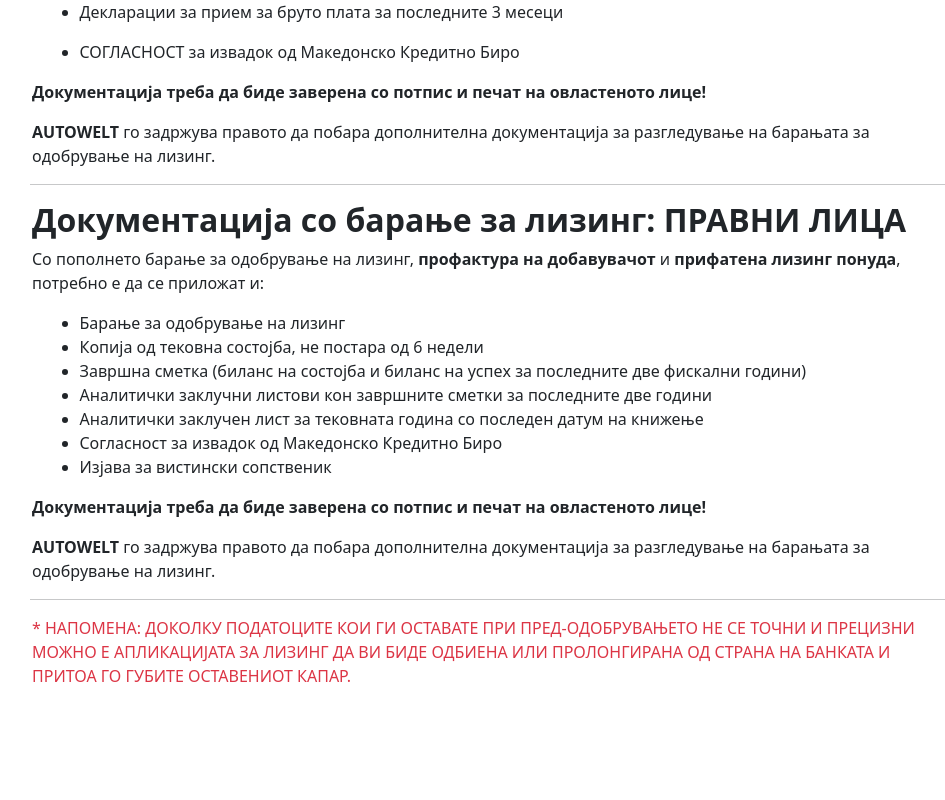
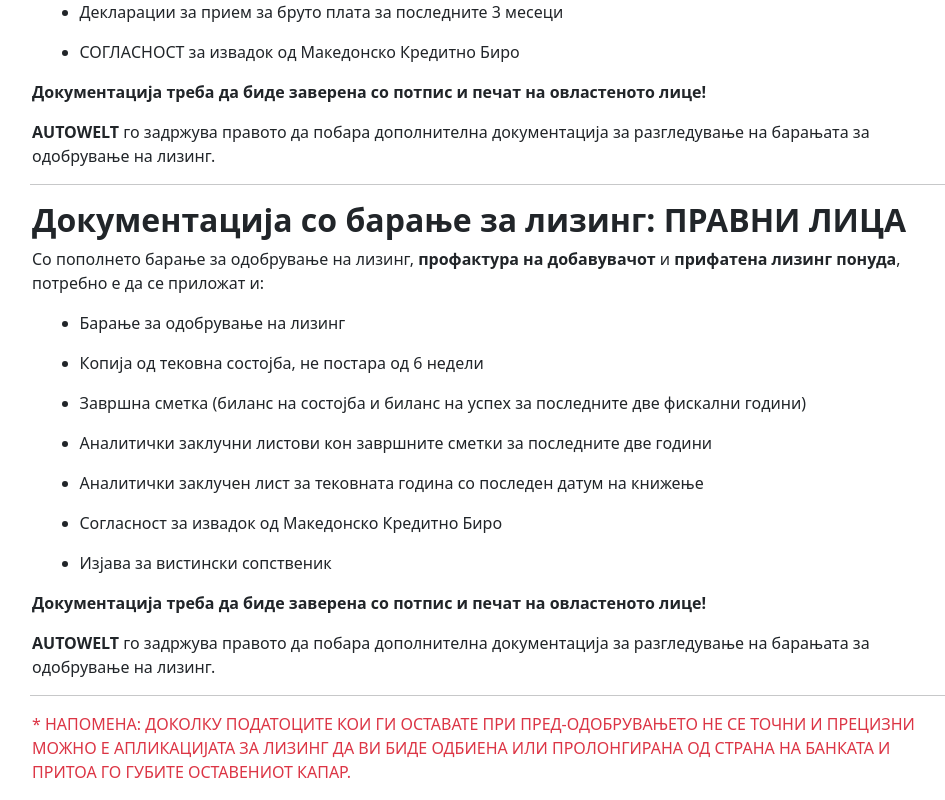
Before and after one commit to Jocka13/AutoWelt, a Vue app: page / in a window 1280 px wide. Shown: the part 1996-2796 px from the top of the page, without its empty margins (145-1090 px from the left). Before the commit the page ends 2700 px from the top, so only its background shows below. Built offline with nearby package versions, Linux system fonts and the light colour scheme.

Commit message:
95% finished

```diff
--- a/src/components/AutoWeltBody.vue
+++ b/src/components/AutoWeltBody.vue
@@ -21,27 +21,11 @@
     </div>
     <!-- Fixed Lizing List-->
     <LizingList/>
-    <!--Add FizickiLica List-->
+    <!--Fixed FizickiLica List-->
     <FizickiLicaList/>
+    <!--FixedPravniLica List-->
     <hr class="col-10 mx-auto">
-     <div class="row">
-       <div class="col-10 mx-auto">
-         <h2 class="fw-bold">Документација со барање за лизинг: ПРАВНИ ЛИЦА</h2>
-          <p>Со пополнето барање за одобрување на лизинг, <strong>профактура на добавувачот</strong> и <strong>прифатена лизинг понуда</strong>, потребно е да се приложат и:</p>
-       </div>
-        <ul class="col-9 mx-auto">
-          <li>Барање за одобрување на лизинг</li>
-          <li>Копија од тековна состојба, не постара од 6 недели</li>
-          <li>Завршна сметка (биланс на состојба и биланс на успех за последните две фискални години)</li>
-          <li>Аналитички заклучни листови кон завршните сметки за последните две години</li>
-          <li>Аналитички заклучен лист за тековната година со последен датум на книжење</li>
-          <li>Согласност за извадок од Македонско Кредитно Биро</li>
-          <li>Изјава за вистински сопственик </li>
-        </ul>
-        <p class="col-10 mx-auto"><strong>Документација треба да биде заверена со потпис и печат на овластеното лице!</strong></p>
-        <p class="col-10 mx-auto mb-0"><strong>AUTOWELT</strong> го задржува правото да побара дополнителна документација за разгледување на барањата за одобрување на лизинг.
-        </p>
-     </div>
+    <PravniLicaList/>
     <hr class="col-10 mx-auto">
     <div class="row">
       <p class="text-danger col-10 mx-auto">* НАПОМЕНА: ДОКОЛКУ ПОДАТОЦИТЕ КОИ ГИ ОСТАВАТЕ ПРИ ПРЕД-ОДОБРУВАЊЕТО
@@ -57,9 +41,10 @@
 <script>
 import LizingList from "@/components/LizingList";
 import FizickiLicaList from "@/components/FizickiLicaList";
+import PravniLicaList from "@/components/PravniLicaList";
 export default {
 name: "AutoWeltBody",
-  components: {FizickiLicaList, LizingList},
+  components: {PravniLicaList, FizickiLicaList, LizingList},
 }
 </script>
 
--- /dev/null
+++ b/src/components/PravniLicaList.vue
@@ -0,0 +1,51 @@
+<template>
+  <div class="row">
+    <div class="col-10 mx-auto">
+      <h2 class="fw-bold">Документација со барање за лизинг: ПРАВНИ ЛИЦА</h2>
+      <p>Со пополнето барање за одобрување на лизинг, <strong>профактура на добавувачот</strong> и <strong>прифатена лизинг понуда</strong>, потребно е да се приложат и:</p>
+    </div>
+    <ul class="col-9 mx-auto" v-for="item in objectList">
+      <li>{{item.text}}</li>
+    </ul>
+    <p class="col-10 mx-auto"><strong>Документација треба да биде заверена со потпис и печат на овластеното лице!</strong></p>
+    <p class="col-10 mx-auto mb-0"><strong>AUTOWELT</strong> го задржува правото да побара дополнителна документација за разгледување на барањата за одобрување на лизинг.
+    </p>
+  </div>
+</template>
+
+<script>
+export default {
+name: "PravniLicaList",
+data(){
+  return {
+      objectList : [
+        {
+          text: 'Барање за одобрување на лизинг'
+        },
+        {
+          text: 'Копија од тековна состојба, не постара од 6 недели'
+        },
+        {
+          text: 'Завршна сметка (биланс на состојба и биланс на успех за последните две фискални години)'
+        },
+        {
+          text: 'Аналитички заклучни листови кон завршните сметки за последните две години'
+        },
+        {
+          text: 'Аналитички заклучен лист за тековната година со последен датум на книжење'
+        },
+        {
+          text: 'Согласност за извадок од Македонско Кредитно Биро'
+        },
+        {
+          text: 'Изјава за вистински сопственик'
+        }
+      ]
+    }
+  }
+}
+</script>
+
+<style scoped>
+
+</style>
```
